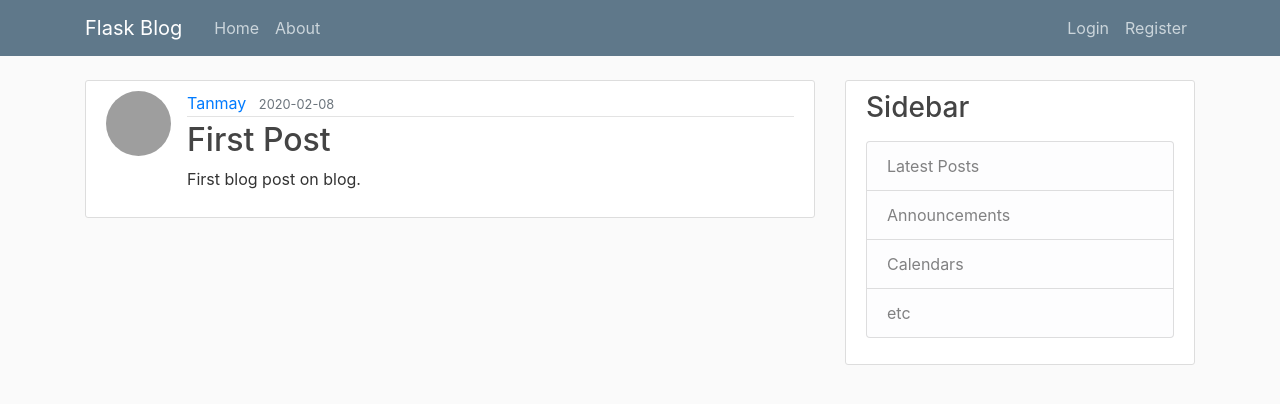
After one commit to tanmayvij/flask-blog, a Flask app: page /post/2 in a window 1280 px wide. The commit adds this page. Shown: the top 404 px of the page. Run offline with Flask 2, Linux system fonts and the light colour scheme; data comes from the database, SQL or seed files in the repository; both versions use the stored data as it was after the commit; some libraries are stand-ins or nearby versions; grey boxes are pictures that could not be loaded.

Commit message:
CRUD Posts

```diff
--- a/system/routes.py
+++ b/system/routes.py
@@ -1,14 +1,11 @@
 from system import app, forms, models, db, bcrypt
-from flask import render_template, url_for, flash, redirect, request
+from flask import render_template, url_for, flash, redirect, request, abort
 import json, os, secrets
 from flask_login import login_user, current_user, logout_user, login_required
 
-with open('posts.json') as json_set:
-    posts = json.load(json_set)
-
 def save_picture(form_picture):
     random_hex = secrets.token_hex(10)
-    _, f_ext = os.path.split(form_picture.filename)
+    _, f_ext = os.path.splitext(form_picture.filename)
     picture_fn = random_hex + f_ext
     picture_path = os.path.join(app.root_path, 'static/profile_pics', picture_fn)
     form_picture.save(picture_path)
@@ -18,6 +15,7 @@ def save_picture(form_picture):
 @app.route('/')
 @app.route('/home')
 def home():
+    posts = models.Post.query.all()
     return render_template('home.html', posts=posts)
 
 @app.route('/about')
@@ -83,3 +81,49 @@ def account():
         form.username.data = current_user.username
         form.email.data = current_user.email
     return render_template('account.html', title="My Account", image_file=image_file, form=form)
+
+@app.route('/post/new', methods=['GET', 'POST'])
+@login_required
+def create_post():
+    form = forms.PostForm()
+    if form.validate_on_submit():
+        post = models.Post(title=form.title.data, content=form.content.data, user_id=current_user.id)
+        db.session.add(post)
+        db.session.commit()
+        flash("Post has been saved successfully.", "success")
+        return redirect('/')
+    return render_template('create_post.html', title="New Post", form=form, legend="New Post")
+
+@app.route('/post/<int:post_id>')
+def post(post_id):
+    post = models.Post.query.get_or_404(post_id)
+    return render_template('post.html', title=post.title, post=post)
+
+@app.route('/post/<int:post_id>/update', methods=['GET', 'POST'])
+@login_required
+def update_post(post_id):
+    post = models.Post.query.get_or_404(post_id)
+    if current_user != post.author:
+        abort(403)
+    form = forms.PostForm()
+    if form.validate_on_submit():
+        post.title = form.title.data
+        post.content = form.content.data
+        db.session.commit()
+        flash("Post updated succcessfully.", "success")
+        return redirect(url_for('post', post_id=post.id))
+    elif request.method == 'GET':
+        form.title.data = post.title
+        form.content.data = post.content
+    return render_template('create_post.html', legend="Update Post", title="Update Post", form=form)
+
+@app.route('/post/<int:post_id>/delete', methods=['POST'])
+@login_required
+def delete_post(post_id):
+    post = models.Post.query.get_or_404(post_id)
+    if current_user != post.author:
+        abort(403)
+    db.session.delete(post)
+    db.session.commit()
+    flash("Post has been deleted successfully.", "success")
+    return redirect('/')
--- a/system/templates/base.html
+++ b/system/templates/base.html
@@ -16,7 +16,10 @@
         <meta name="description" content="">
         <meta name="viewport" content="width=device-width, initial-scale=1">
         <link rel="stylesheet" href="https://stackpath.bootstrapcdn.com/bootstrap/4.4.1/css/bootstrap.min.css">
-        <script src="https://stackpath.bootstrapcdn.com/bootstrap/4.4.1/js/bootstrap.min.js" integrity="sha384-wfSDF2E50Y2D1uUdj0O3uMBJnjuUD4Ih7YwaYd1iqfktj0Uod8GCExl3Og8ifwB6" crossorigin="anonymous"></script>
+        <script src="https://code.jquery.com/jquery-3.2.1.slim.min.js" integrity="sha384-KJ3o2DKtIkvYIK3UENzmM7KCkRr/rE9/Qpg6aAZGJwFDMVNA/GpGFF93hXpG5KkN" crossorigin="anonymous"></script>
+        <script src="https://cdnjs.cloudflare.com/ajax/libs/popper.js/1.12.9/umd/popper.min.js" integrity="sha384-ApNbgh9B+Y1QKtv3Rn7W3mgPxhU9K/ScQsAP7hUibX39j7fakFPskvXusvfa0b4Q" crossorigin="anonymous"></script>
+        <script src="https://maxcdn.bootstrapcdn.com/bootstrap/4.0.0/js/bootstrap.min.js" integrity="sha384-JZR6Spejh4U02d8jOt6vLEHfe/JQGiRRSQQxSfFWpi1MquVdAyjUar5+76PVCmYl" crossorigin="anonymous"></script>
+
         <link rel="stylesheet" href="{{url_for("static", filename="main.css")}}">
     </head>
     <body>
@@ -42,8 +45,9 @@
                       <a class="nav-item nav-link" href="{{ url_for('login') }}">Login</a>
                       <a class="nav-item nav-link" href="{{ url_for('register') }}">Register</a>
                     {% else %}
+                    <a class="nav-item nav-link" href="{{ url_for('account') }}">My Account</a>
+                    <a class="nav-item nav-link" href="{{ url_for('create_post') }}">Create Post</a>
                       <a class="nav-item nav-link" href="{{ url_for('logout') }}">Logout</a>
-                      <a class="nav-item nav-link" href="{{ url_for('account') }}">My Account</a>
                     {% endif %}
                   </div>
                 </div>
--- /dev/null
+++ b/system/templates/post.html
@@ -0,0 +1,39 @@
+{% extends "base.html" %}
+{% block content %}
+  <article class="media content-section">
+    <img class="rounded-circle article-img" src="{{ url_for('static', filename='profile_pics/' + post.author.image_file) }}">
+    <div class="media-body">
+      <div class="article-metadata">
+        <a class="mr-2" href="#">{{ post.author.username }}</a>
+        <small class="text-muted">{{ post.date_posted.strftime('%Y-%m-%d') }}</small>
+        {% if post.author == current_user %}
+          <div>
+            <a class="btn btn-secondary btn-sm mt-1 mb-1" href="{{ url_for('update_post', post_id=post.id) }}">Update</a>
+            <button type="button" class="btn btn-danger btn-sm m-1" data-toggle="modal" data-target="#deleteModal">Delete</button>
+          </div>
+        {% endif %}
+      </div>
+      <h2 class="article-title">{{ post.title }}</h2>
+      <p class="article-content">{{ post.content }}</p>
+    </div>
+  </article>
+  <!-- Modal -->
+  <div class="modal fade" id="deleteModal" tabindex="-1" role="dialog" aria-labelledby="deleteModalLabel" aria-hidden="true">
+    <div class="modal-dialog" role="document">
+      <div class="modal-content">
+        <div class="modal-header">
+          <h5 class="modal-title" id="deleteModalLabel">Delete Post?</h5>
+          <button type="button" class="close" data-dismiss="modal" aria-label="Close">
+            <span aria-hidden="true">&times;</span>
+          </button>
+        </div>
+        <div class="modal-footer">
+          <button type="button" class="btn btn-secondary" data-dismiss="modal">Close</button>
+          <form action="{{ url_for('delete_post', post_id=post.id) }}" method="POST">
+            <input class="btn btn-danger" type="submit" value="Delete">
+          </form>
+        </div>
+      </div>
+    </div>
+  </div>
+{% endblock content %}
```
Also changed, not shown: system/forms.py (+6 -1 lines), system/templates/create_post.html (added, +40 -0 lines), system/templates/home.html (+4 -3 lines), system/site.db.
